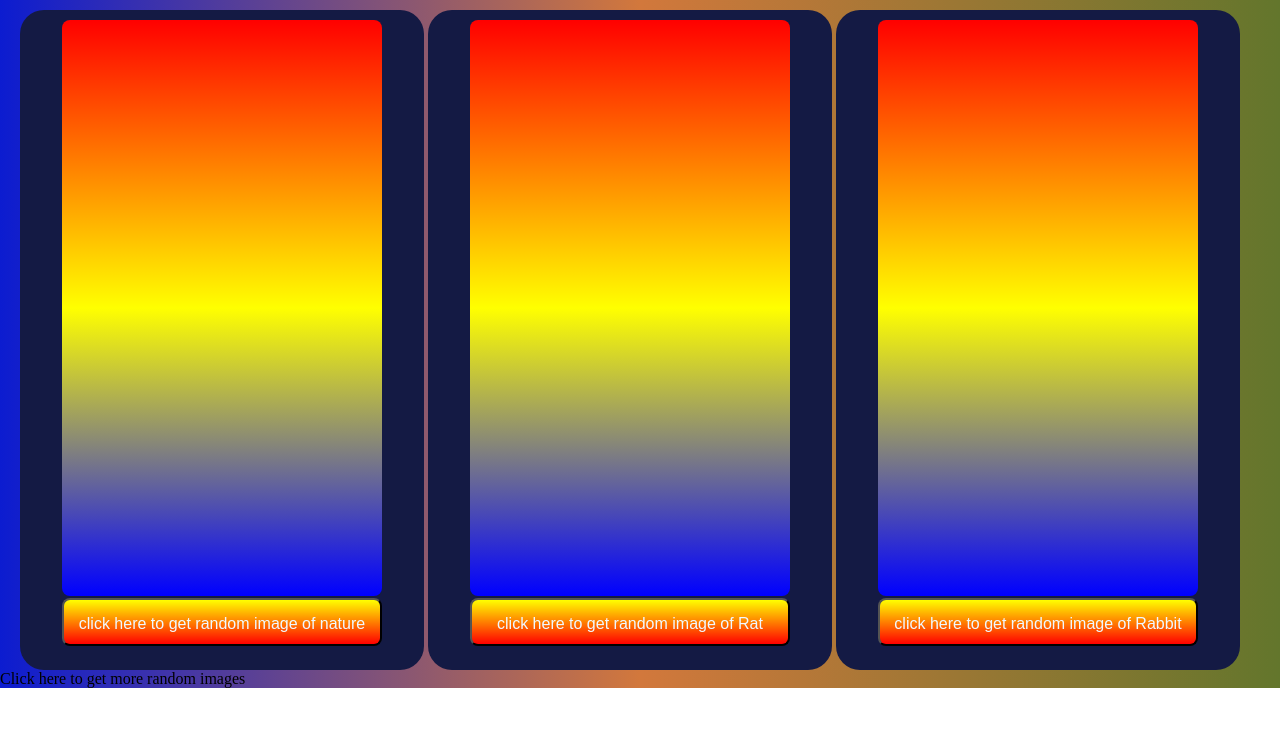
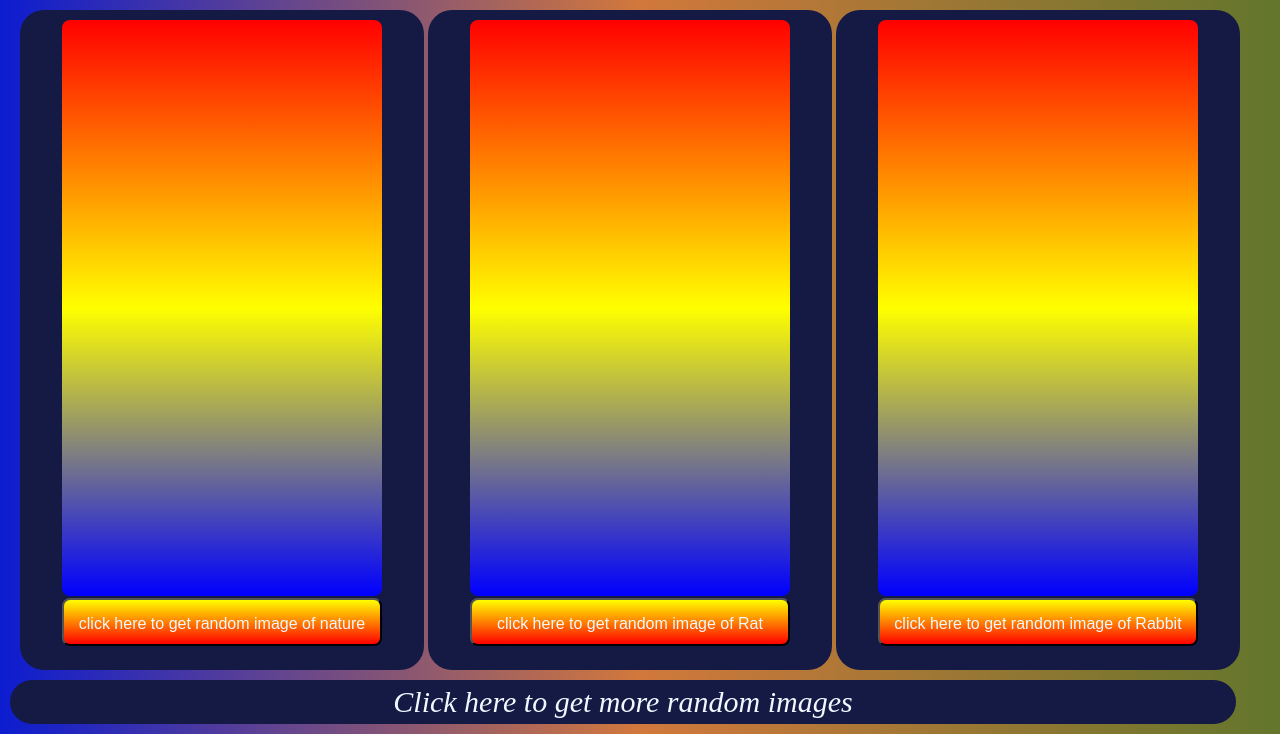
Before and after one commit to Parvezalimd/Get_random_img, a plain HTML site: page index.html in a window 1280 px wide. Shown: the part 727-1461 px from the top of the page. Before the commit the page ends 1415 px from the top, so only its background shows below. Drawn offline with Linux system fonts and the light colour scheme.

Commit message:
Update style.css

```diff
--- a/style.css
+++ b/style.css
@@ -120,3 +120,18 @@ button:active{
     color: #2196F3;
 
   }
+.get_more{
+    background-color: rgb(20, 26, 68);
+    color: aliceblue;
+    font-style: italic;
+    font-size: 30px;
+    padding: 5px;
+    text-align: center;
+    margin-top: 10px;
+    margin-bottom: 10px;
+    width: 95vw;
+    /* margin: auto; */
+    align-items: center;
+    margin-left: 10px;
+    border-radius: 2.5rem;
+  }
```
